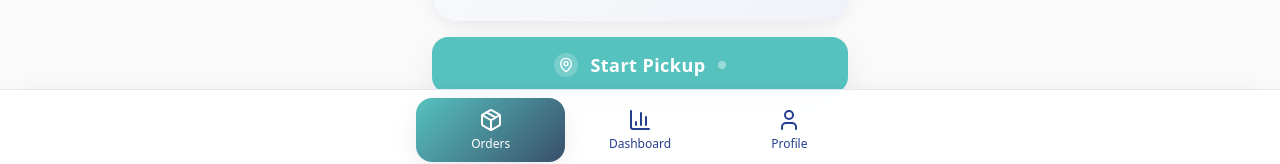
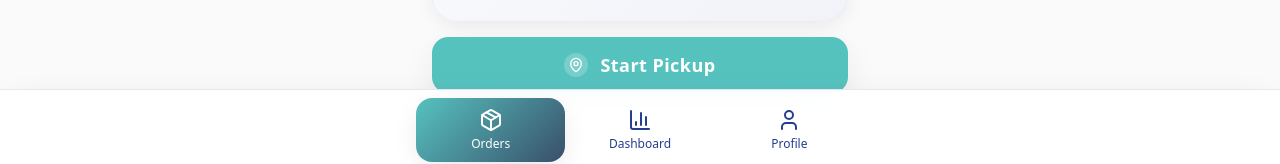
Before and after one commit to sedra-asrawi/wasel-flow-ai, a React (Vite) app: page / in a window 1280 px wide. Shown: the part 630-794 px from the top of the page. Built offline with nearby package versions, Linux system fonts and the light colour scheme.

Commit message:
Remove circle from button
Remove the circle icon to the right of the "Start Pickup" button.

```diff
--- a/src/pages/Index.tsx
+++ b/src/pages/Index.tsx
@@ -163,7 +163,6 @@ const Index = () => {
                   <MapPin className="h-4 w-4" />
                 </div>
                 <span className="tracking-wide">Start Pickup</span>
-                <div className="w-2 h-2 rounded-full bg-white/40 group-hover:scale-150 transition-transform duration-300" />
               </div>
 
               {/* Glow effect */}
```
